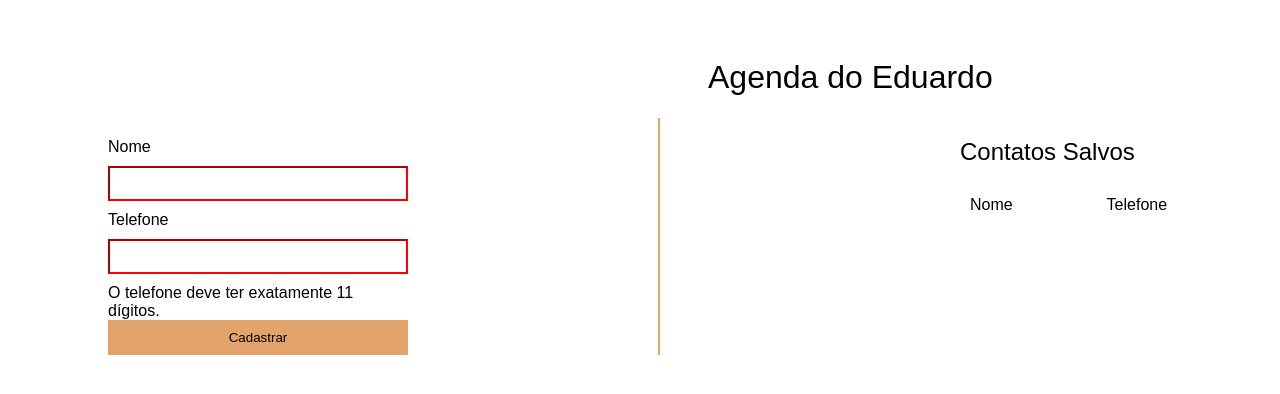
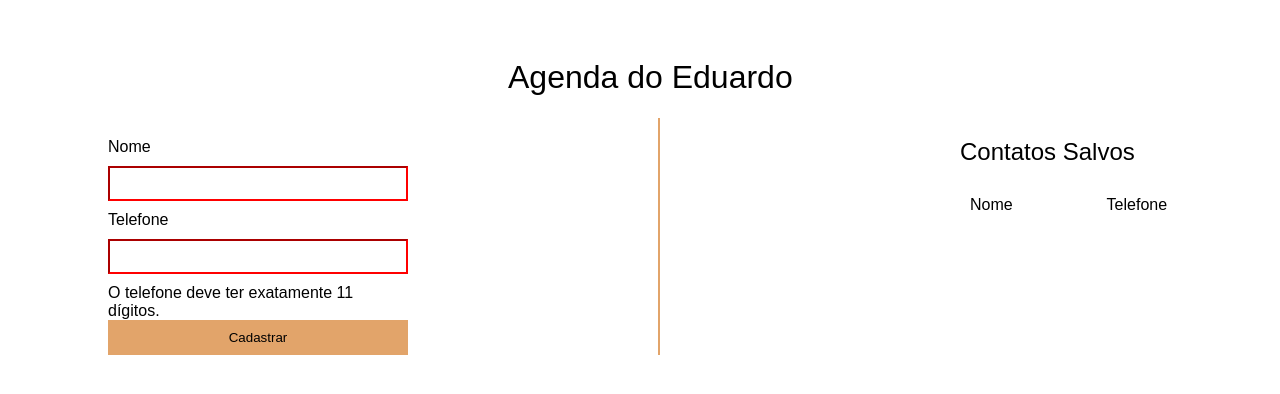
Before and after one commit to dumarcondes/agenda-contatos, a plain HTML site: page index.html in a window 1280 px wide. Drawn offline with Linux system fonts and the light colour scheme; a web font is replaced by a local one.

Commit message:
alterando mais um padding

```diff
--- a/main.css
+++ b/main.css
@@ -6,7 +6,7 @@
 
 header {
     padding-top: 30px;
-    padding-left: 700px;
+    padding-left: 500px;
 }
 
 form {
```
